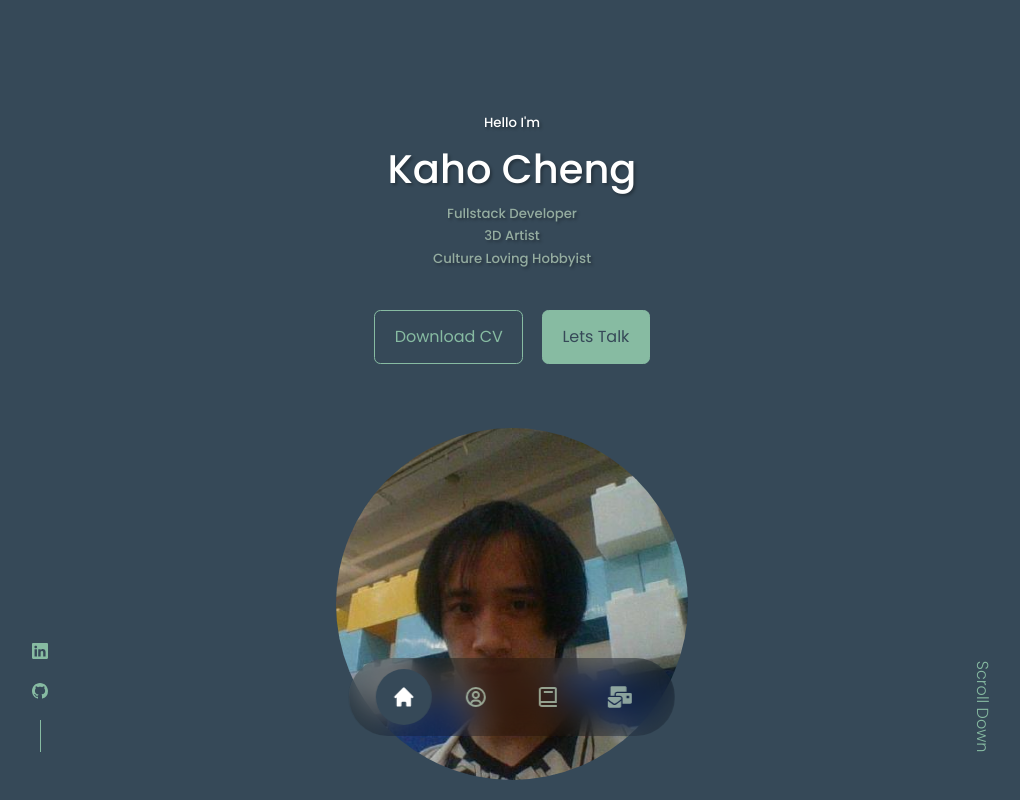
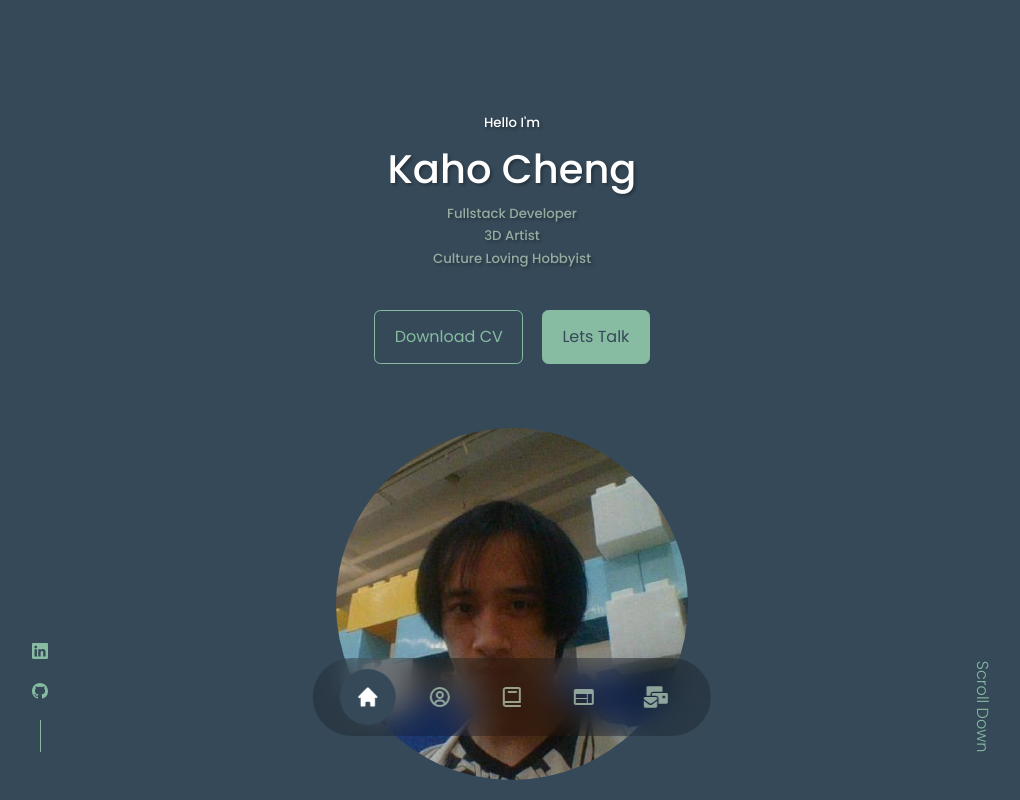
Before and after one commit to Azusa89/portfolio_site, a React (Create React App) app: page / in a window 1280 px wide. Shown: the top 800 px of the page, without its empty margins (128-1148 px from the left). Built offline with nearby package versions, Linux system fonts and the light colour scheme.

Commit message:
added portolio to nav bard

```diff
--- a/src/components/nav/Nav.jsx
+++ b/src/components/nav/Nav.jsx
@@ -4,6 +4,7 @@
 import { BiUserCircle } from "react-icons/bi";
 import { BiBook } from "react-icons/bi";
 import { FaMailBulk } from "react-icons/fa";
+import { MdWeb } from "react-icons/md";
 import { useState } from "react";
 
 const Nav = () => {
@@ -31,6 +32,13 @@
       >
         <BiBook />
       </a>
+      <a
+        href="#portfolio"
+        onClick={() => setActiveNav("#portfolio")}
+        className={activeNav === "#portfolio" ? "active" : ""}
+      >
+        <MdWeb />
+      </a>
 
       <a
         href="#contact"
```
